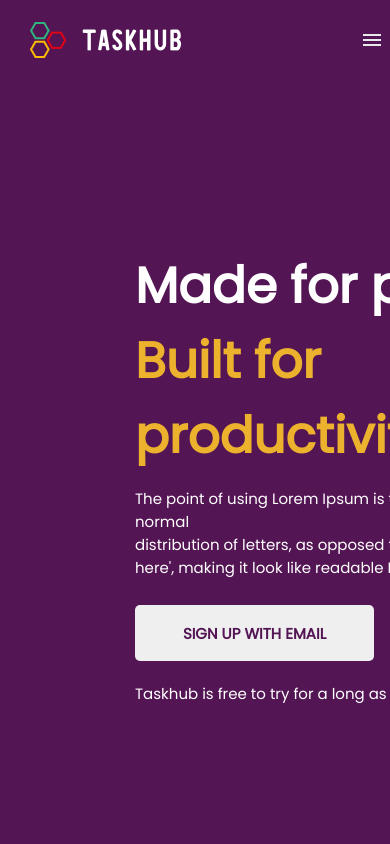
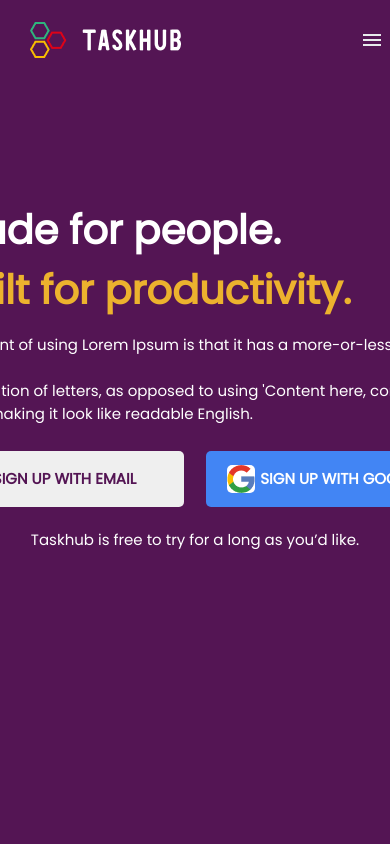
Before and after one commit to Ced-A21/TaskHub-Web, a React (Create React App) app: page / in a window 390 px wide. Shown: the top 844 px of the page. Built offline with nearby package versions, Linux system fonts and the light colour scheme.

Commit message:
added ipad responsiveness for hero section

```diff
--- a/src/App.module.css
+++ b/src/App.module.css
@@ -132,45 +132,6 @@
   float: left;
 }
 
-@media (max-width: 770px){
-  .NavBarList1, .NavBarList2{
-    display:none
-  }
-
-
-  .burgerbutton{
-    display: flex;
-  }
-
-  .navBarBase{
-    justify-content: space-between;
-  }
-  .logoPosition{
-    margin-left: 30px;
-  }
-}
-
-
-@media (max-width: 475px) {
-  .NavBarList1, .NavBarList2{
-    display:none
-  }
-  .navBarBase{
-    display: flex;
-    justify-content: space-between;
-    align-items: center;
-  }
-  .nav{
-    display: flex;
-    justify-content: end;
-  }
-  .burgerbutton{
-    display: flex;
-    margin-left:160px;
-  }
-
-
-}
 
 
 
@@ -209,13 +170,16 @@
   display:flex;
   margin-top:2px;
   background-color:#541554;
-  min-width:1438px;
   min-height: 1000px;
   max-height:95vh;
   flex-direction: row;
   justify-content: center;
   align-items: center;
   max-width: 100%;
+
+  margin-left: auto;
+  margin-right: auto;
+
 
 
 }
@@ -317,6 +281,73 @@
   margin-right:5px;
   background-color: white;
   border-radius:5px;
+}
+
+.HeroBottomP{
+  display: flex;
+  justify-content: center;
+}
+
+@media (max-width: 770px){
+
+  .HeroSection{
+    display: flex;
+    justify-content:center;
+    align-items: center;
+    margin-left: auto;
+    margin-right: auto;
+    max-width: 770px;
+  }
+  .HeroHeader{
+    margin-left: 0px;
+    margin-right: 0px;
+    margin-bottom:30vh
+  }
+  .NavBarList1, .NavBarList2{
+    display:none
+  }
+
+  .burgerbutton{
+    display: flex;
+  }
+
+  .navBarBase{
+    justify-content: space-between;
+  }
+  .logoPosition{
+    margin-left: 30px;
+  }
+
+  .HeroPicture{
+    display:none;
+  }
+
+  h1{
+    font-size:40px;
+  }
+
+}
+
+
+@media (max-width: 475px) {
+  .NavBarList1, .NavBarList2{
+    display:none
+  }
+  .navBarBase{
+    display: flex;
+    justify-content: space-between;
+    align-items: center;
+  }
+  .nav{
+    display: flex;
+    justify-content: end;
+  }
+  .burgerbutton{
+    display: flex;
+    margin-left:160px;
+  }
+
+
 }
 
 .CompanySection{
--- a/src/components/HeroSection.jsx
+++ b/src/components/HeroSection.jsx
@@ -21,7 +21,7 @@
                         <img className={styles.GoogolImg} src={Googol} alt="google logo"/><span>SIGN UP WITH GOOGLE</span>
                     </button>
                 </div>
-                <p style={{color: 'white', fontFamily:'Poppins', fontSize:15, marginTop: 21}}>
+                <p  className={styles.HeroBottomP}style={{color: 'white', fontFamily:'Poppins', fontSize:15, marginTop: 21}}>
                     Taskhub is free to try for a long as you’d like.
                 </p>
             </div>
```
